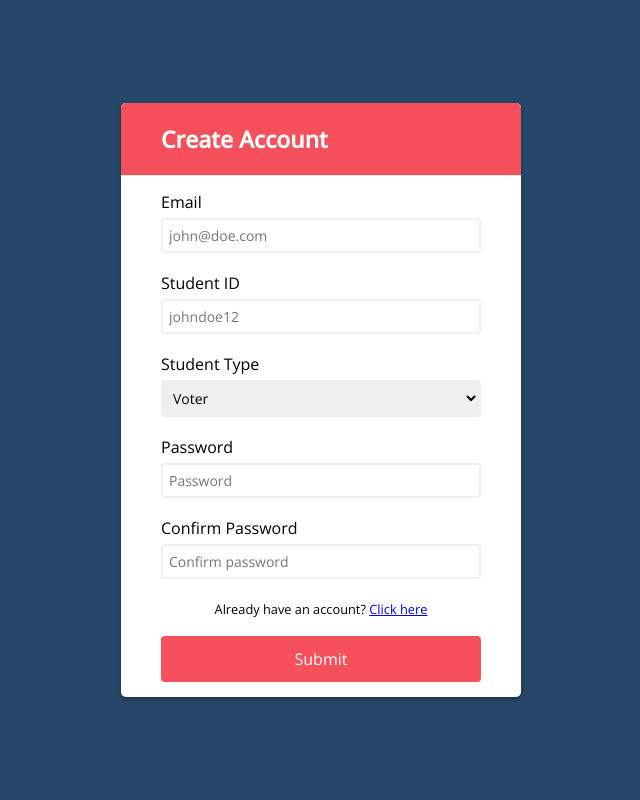
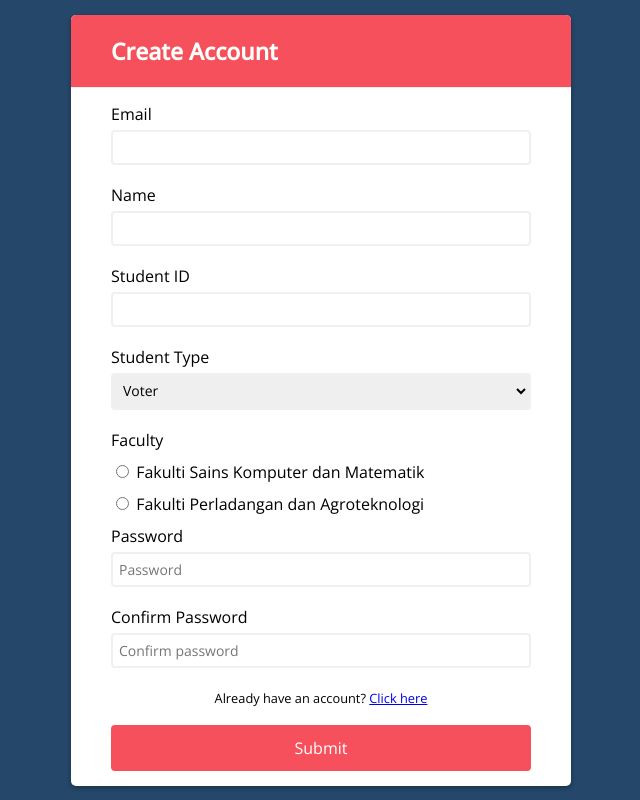
Before and after one commit to bedezub/CSC318-Web-Project, a PHP site: page /views/register/registration.php in a window 1280 px wide. Shown: the whole page, without its empty margins (319-959 px from the left). Run offline with PHP 8.4, Linux system fonts and the light colour scheme; some web fonts are replaced.

Commit message:
login module

```diff
--- a/views/assets/css/regstyles.css
+++ b/views/assets/css/regstyles.css
@@ -20,7 +20,7 @@ body {
 	border-radius: 5px;
 	box-shadow: 0 2px 5px rgba(0, 0, 0, 0.3);
 	overflow: hidden;
-	width: 400px;
+	width: 500px;
 	max-width: 100%;
 }
 
--- a/views/register/registration.php
+++ b/views/register/registration.php
@@ -1,58 +1,113 @@
+<?php include '../../config/conn.php'; ?>
+
 <!DOCTYPE html>
 <html lang="en">
 <head>
     <meta charset="UTF-8">
     <meta name="viewport" content="width=device-width, initial-scale=1.0">
     <link rel="stylesheet" href="../assets/css/regstyles.css">
-    <title>Document</title>
+    <title>UiTM Voting System</title>
 </head>
 <body>
+<?php
+        echo '<script>console.log('. json_encode($_POST) .')</script>';
+        if(isset($_POST["email"])) {
+            if($_POST['password'] == $_POST['confirmPassword']) {
+                $conn = OpenCon();
+
+                $email = $_POST['email'];
+                $name = $_POST['name'];
+                $studentID = $_POST['studentID'];
+                $userType = $_POST['userType'];
+                $faculty = $_POST['faculty'];
+                $password = $_POST['password'];
+
+                if($userType == "voter") {
+                    $add = "INSERT INTO Users (studentID, email, username, userpassword, isAttend, userType, faculty)
+                    VALUES ('$studentID', '$email', '$name', '$password', 0, '$userType', '$faculty')";
+                } else {
+                    $add = "INSERT INTO Candidates (candidateID, email, username, userpassword, profilePicture, userType, faculty, manifesto)
+                    VALUES ('$studentID', '$email', '$name', '$password', '', '$userType', '$faculty', '')";
+                }
+
+                if(mysqli_query($conn,$add)) {
+                    echo '<script>console.log("Registration successful")</script>';
+                } else {
+                    echo '<script>console.log('. json_encode(mysqli_error($conn)) .')</script>';
+                }
+
+            } else {
+                echo "Your Login Name or Password is Invalid";
+            }
+                CloseCon($conn);
+        }
+    ?>
     <div class="container">
         <div class="header">
             <h2>Create Account</h2>
         </div>
-        <form id="form" class="form">
+        <form id="form" class="form" method="POST">
             <div class="form-control">
                 <label for="email">Email</label>
-                <input type="email" placeholder="john@doe.com" id="email" />
+                <input type="email" placeholder="" id="email" name="email"/>
+                <i class="fas fa-check-circle"></i>
+                <i class="fas fa-exclamation-circle"></i>
+                <small>Error message</small>
+            </div>
+            <div class="form-control">
+                <label for="name">Name</label>
+                <input type="name" placeholder="" id="name" name="name"/>
                 <i class="fas fa-check-circle"></i>
                 <i class="fas fa-exclamation-circle"></i>
                 <small>Error message</small>
             </div>
             <div class="form-control">
                 <label for="studentid">Student ID</label>
-                <input type="text" placeholder="johndoe12" id="studentid" />
+                <input type="text" placeholder="" id="studentid" name="studentID"/>
                 <i class="fas fa-check-circle"></i>
                 <i class="fas fa-exclamation-circle"></i>
                 <small>Error message</small>
             </div>
             <div class="form-control">
-                <label for="studenttype">Student Type</label>
-                <select type="password" id="studenttype">
+                <label for="userType">Student Type</label>
+                <select type="password" id="userType" name="userType">
                     <option value="voter">Voter</option>
                     <option value="candidate">Candidate</option>
                 </select>
             </div>
-            <div class="form-control">
+            <div>
+                <label for="faculty">Faculty</label><br>
+                <div style="margin-top: 10px;">
+                    <input type="radio" id="fskm" name="faculty" value="fskm">
+                    <label for="fskm">Fakulti Sains Komputer dan Matematik</label><br>
+                </div>
+                <div style="margin-top: 10px;">
+                    <input type="radio" id="fpa" name="faculty" value="fpa">
+                    <label for="fpa">Fakulti Perladangan dan Agroteknologi</label><br>
+                </div>
+            </div>
+
+            <div class="form-control" style="margin-top: 10px;">
                 <label for="password">Password</label>
-                <input type="password" placeholder="Password" id="password"/>
+                <input type="password" placeholder="Password" id="password" name="password"/>
                 <i class="fas fa-check-circle"></i>
                 <i class="fas fa-exclamation-circle"></i>
                 <small>Error message</small>
             </div>
             <div class="form-control">
                 <label for="password2">Confirm Password</label>
-                <input type="password" placeholder="Confirm password" id="password2"/>
+                <input type="password" placeholder="Confirm password" id="password2" name="confirmPassword"/>
                 <i class="fas fa-check-circle"></i>
                 <i class="fas fa-exclamation-circle"></i>
                 <small>Error message</small>
             </div>
             <div class="acc-exist-wrapper">
-                <p class="acc-exist">Already have an account? <a href="../loginpage/login.html">Click here</a></p>
+                <p class="acc-exist">Already have an account? <a href="../login/login.php">Click here</a></p>
             </div>
-            <button>Submit</button>
+            <button type="submit">Submit</button>
         </form>
     </div>
-    <script src="regscript.js"></script>
+    <!-- TODO: Make this one functional -->
+    <!-- <script src="../assets/js/regscript.js"></script> -->
 </body>
 </html>
```
Also changed, not shown: views/login/login.php (+6 -4 lines).
